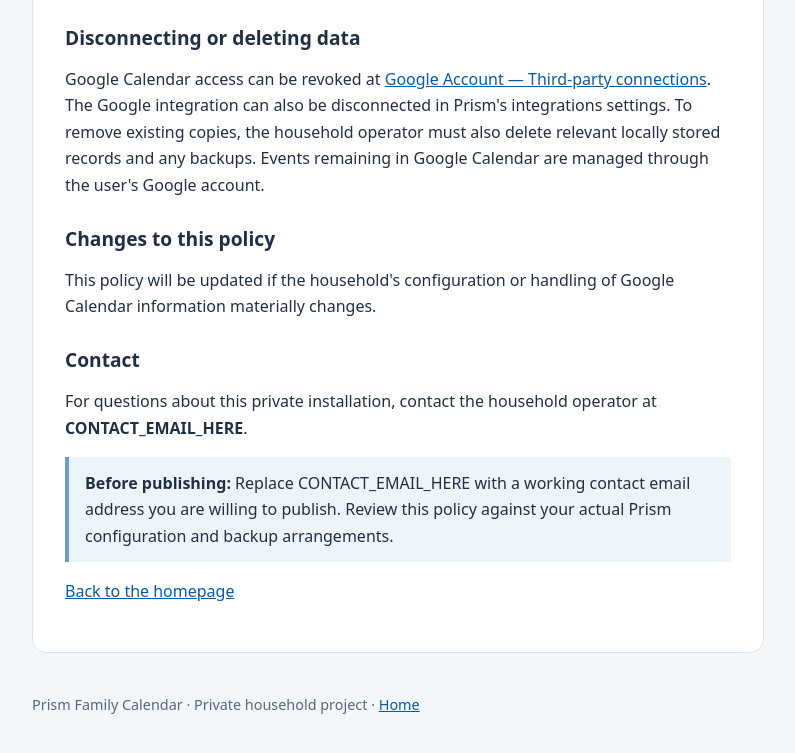
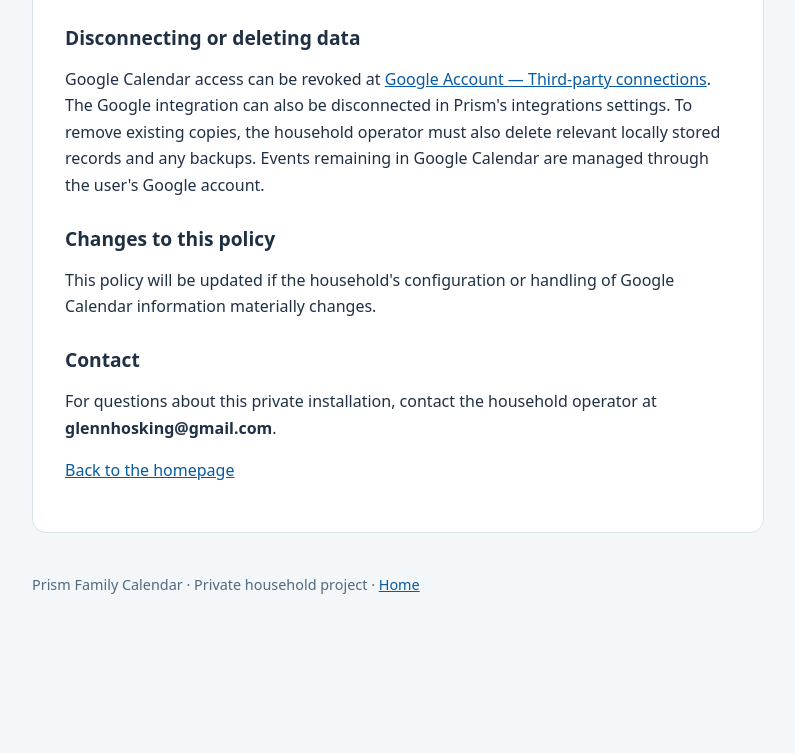
Before and after one commit to Tao519/prism-calendar-site, a plain HTML site: page privacy.html in a window 1280 px wide. Shown: the part 1421-2174 px from the top of the page, without its empty margins (242-1037 px from the left). After the commit the page ends 2057 px from the top, so only its background shows below. Drawn offline with Linux system fonts and the light colour scheme.

Commit message:
Update contact email in privacy policy

```diff
--- a/privacy.html
+++ b/privacy.html
@@ -44,8 +44,7 @@
       <h2>Changes to this policy</h2>
       <p>This policy will be updated if the household's configuration or handling of Google Calendar information materially changes.</p>
       <h2>Contact</h2>
-      <p>For questions about this private installation, contact the household operator at <strong>CONTACT_EMAIL_HERE</strong>.</p>
-      <p class="note"><strong>Before publishing:</strong> Replace CONTACT_EMAIL_HERE with a working contact email address you are willing to publish. Review this policy against your actual Prism configuration and backup arrangements.</p>
+      <p>For questions about this private installation, contact the household operator at <strong>glennhosking@gmail.com</strong>.</p>
       <p><a href="index.html">Back to the homepage</a></p>
     </div>
   </main>
```
